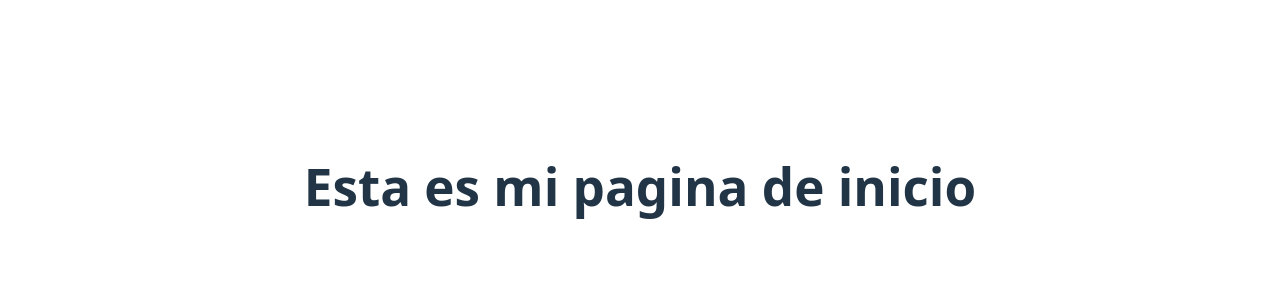
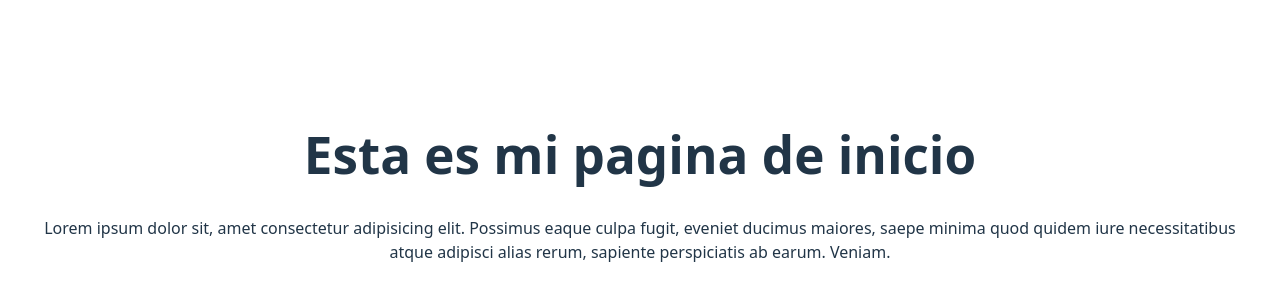
Before and after one commit to alfonsosilo/release-project, a React (Vite) app: page / in a window 1280 px wide. Shown: the part 214-514 px from the top of the page. Built offline with nearby package versions, Linux system fonts and the light colour scheme.

Commit message:
chore(style): Añadir lorem ipsum a inicio

```diff
--- a/src/App.jsx
+++ b/src/App.jsx
@@ -6,6 +6,7 @@ function App() {
   return (
     <>
       <h1>Esta es mi pagina de inicio</h1>
+      <p>Lorem ipsum dolor sit, amet consectetur adipisicing elit. Possimus eaque culpa fugit, eveniet ducimus maiores, saepe minima quod quidem iure necessitatibus atque adipisci alias rerum, sapiente perspiciatis ab earum. Veniam.</p>
     </>
   )
 }
```
